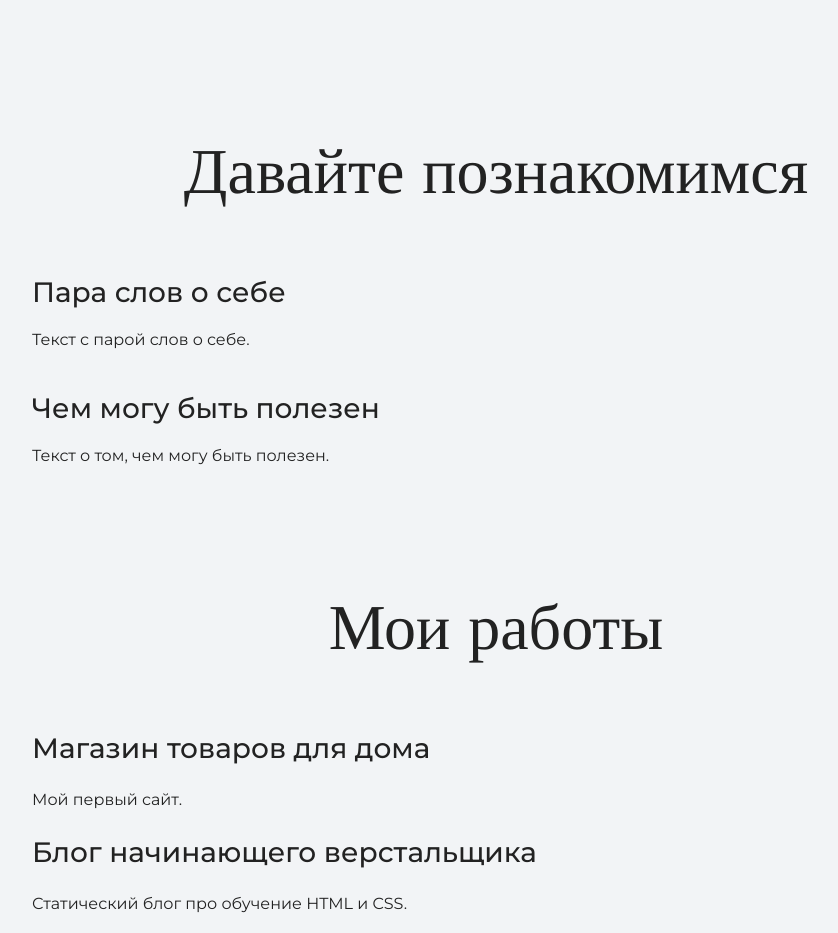
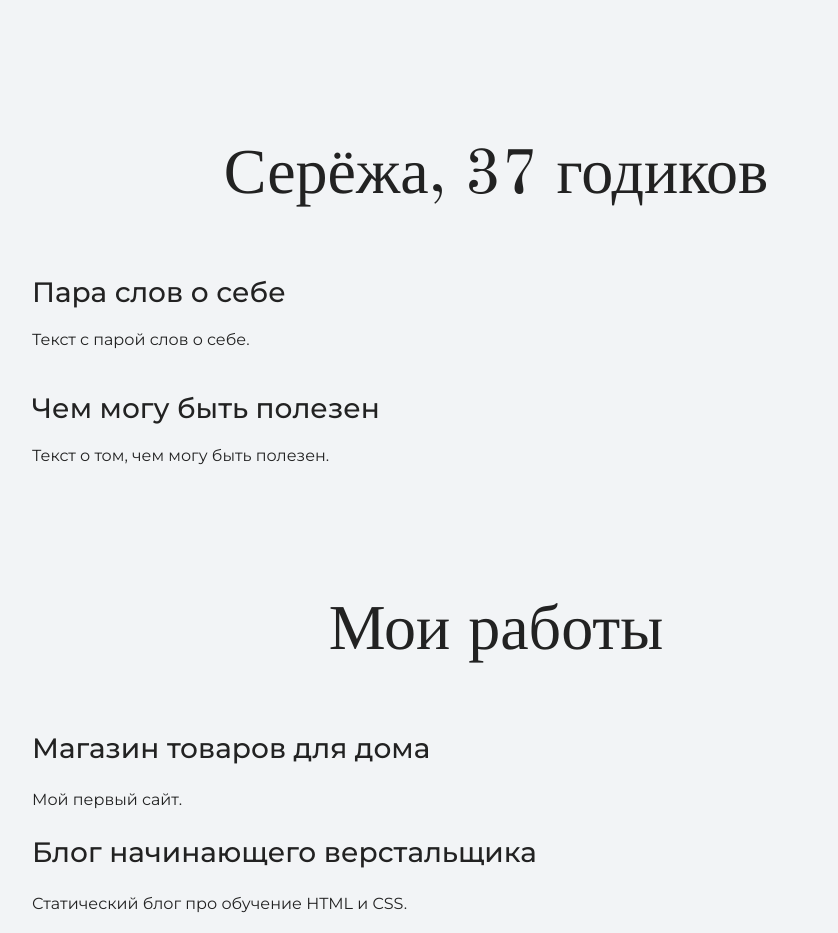
Before and after one commit to seralym/my_first, a plain HTML site: page index.html in a window 1280 px wide. Shown: the part 900-1833 px from the top of the page, without its empty margins (144-982 px from the left). Drawn offline with nearby package versions, Linux system fonts and the light colour scheme.

Commit message:
изменения на главной странице

```diff
--- a/index.html
+++ b/index.html
@@ -24,7 +24,7 @@
 
     <section class="intro">
       <div class="container">
-      <h2 class="subheading">Давайте познакомимся</h2>
+      <h2 class="subheading">Серёжа, 37 годиков</h2>
       <h3>Пара слов о себе</h3>
       <p>Текст с парой слов о себе.</p>
       <h3>Чем могу быть полезен</h3>
```
